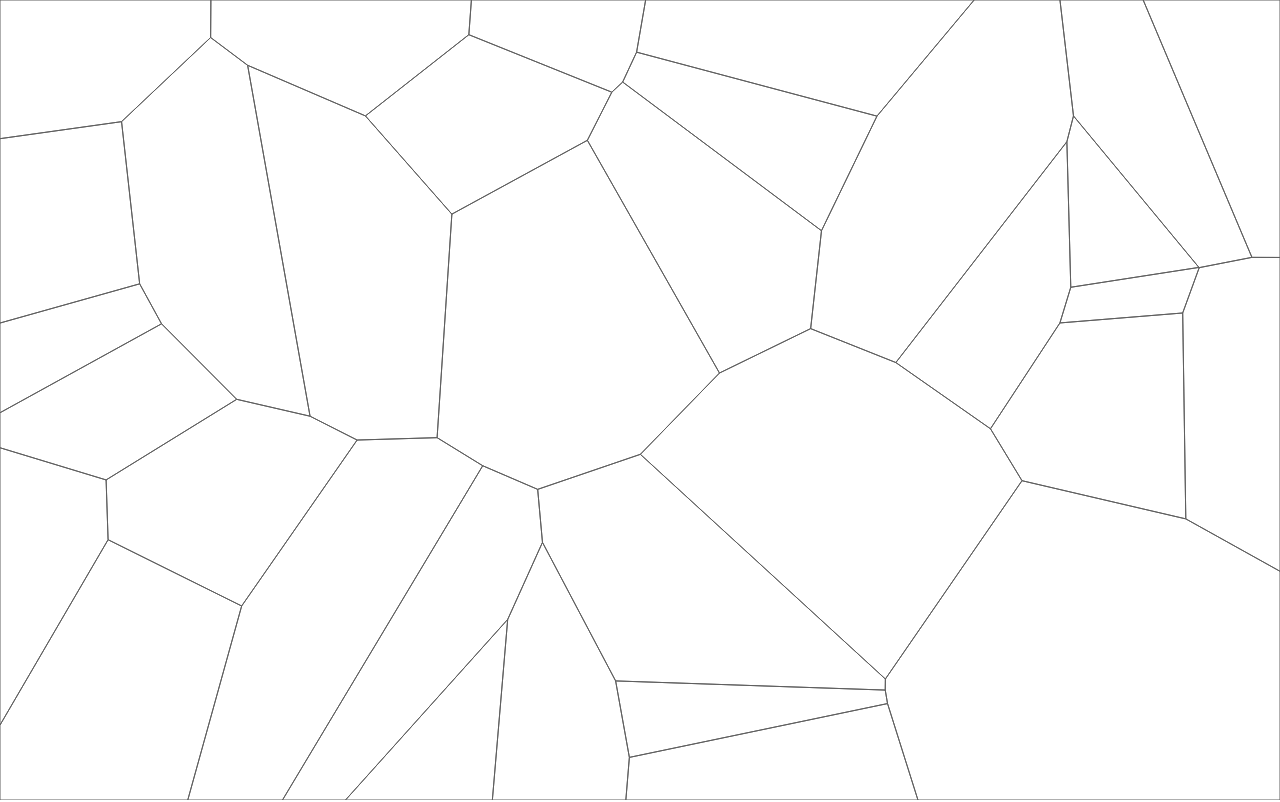
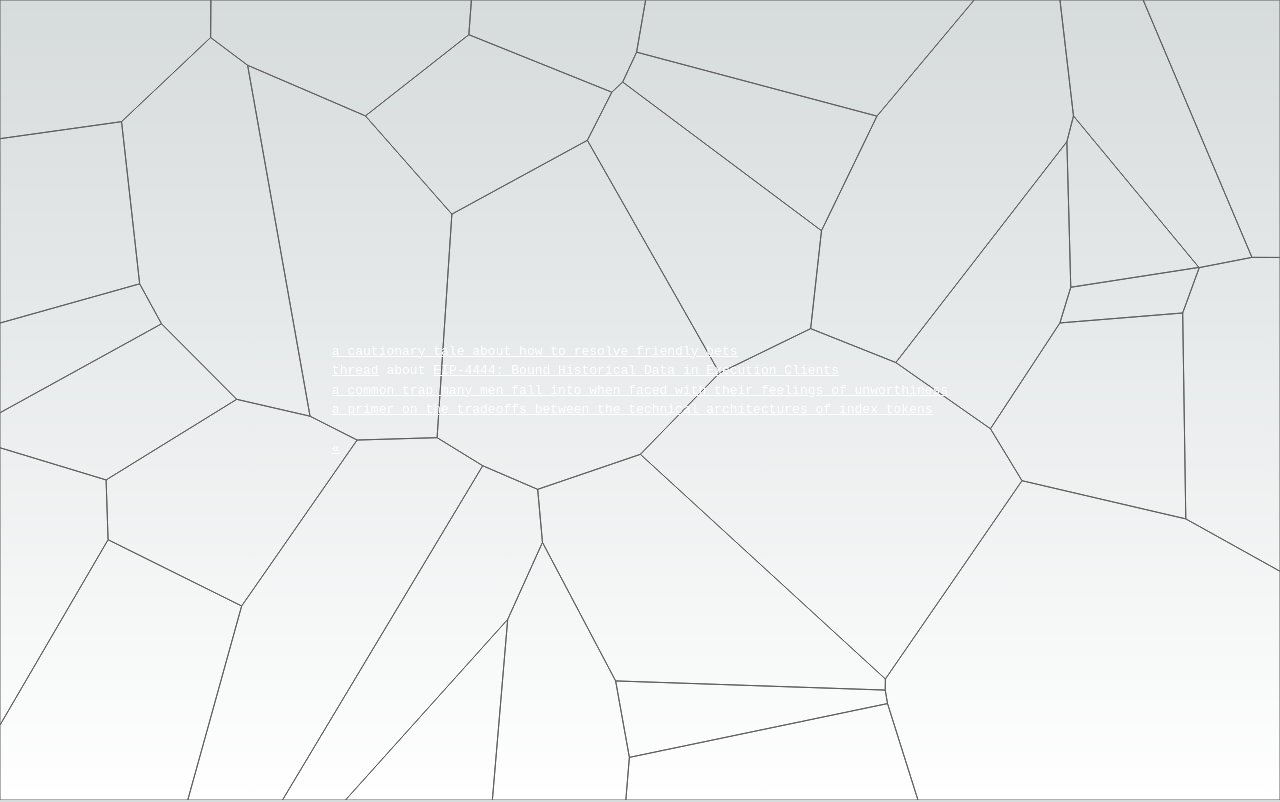
Before and after one commit to RatanRSur/rai.dev, a Next.js app: page /writing in a window 1280 px wide. Before the commit this address had no page. Shown: the top 802 px of the page. Built offline with nearby package versions, Linux system fonts and the light colour scheme.

Commit message:
more copy

```diff
--- a/app/about/page.tsx
+++ b/app/about/page.tsx
@@ -1,36 +1,40 @@
+import Link from "next/link";
+
 export default function About() {
   return (
     <div className="centered-window">
       <div className="normal-text">
         <p>
           i'm a former{" "}
-          <a href="https://arxiv.org/abs/1804.04031">
+          <Link href="https://arxiv.org/abs/1804.04031">
             machine learning engineer
-          </a>
+          </Link>
           ,{" "}
-          <a href="https://github.com/hyperledger/besu">
+          <Link href="https://github.com/hyperledger/besu">
             ethereum core developer
-          </a>
-          , and cofounder of <a href="https://alongside.xyz/">alongside</a>.
-          <br></br>
-          i've mostly tried to have an impact by{" "}
-          <a href="https://80000hours.org/articles/earning-to-give/#what-is-earning-to-give">
+          </Link>
+          , and cofounder of{" "}
+          <Link href="https://alongside.xyz/">alongside</Link>.<br></br>
+          so far i've tried to have an impact by{" "}
+          <Link href="https://80000hours.org/articles/earning-to-give/#what-is-earning-to-give">
             earning to give
-          </a>{" "}
-          but these days i'm trying to figure out how to have a more direct
-          impact on{" "}
-          <a href="https://80000hours.org/problem-profiles/artificial-intelligence/">
-            ai safety
-          </a>
+          </Link>{" "}
+          (and I may continue to) but these days i'm seeing if i can have a more
+          direct impact on{" "}
+          <Link href="https://80000hours.org/problem-profiles/artificial-intelligence/">
+            existential risk from unaligned artificial intelligence
+          </Link>
           .
         </p>
         <br></br>
         <p>
-          i also like dancing, meditation, and solving my friend's problems.
+          i'm also a transhumanist who likes dancing, meditation,
+          entrepreneurship, solving my friend's problems, connection games,
+          betting/prediction markets, and rationalist self-improvement.
         </p>
         <br></br>
         <p>
-          <a href="..">«</a>
+          <Link href="..">«</Link>
         </p>
       </div>
     </div>
--- /dev/null
+++ b/app/contact/page.tsx
@@ -0,0 +1,24 @@
+import Link from "next/link";
+
+export default function Contact() {
+  return (
+    <div className="centered-window">
+      <div className="normal-text">
+        <p>
+          <Link target="_blank" href="https://twitter.com/0xRaino">
+            twitter
+          </Link>
+        </p>
+        <p>
+          <Link target="_blank" href="mailto:rai@rai.dev">
+            email
+          </Link>
+        </p>
+        <br></br>
+        <p>
+          <a href="..">«</a>
+        </p>
+      </div>
+    </div>
+  );
+}
--- a/app/page.tsx
+++ b/app/page.tsx
@@ -9,14 +9,20 @@ export default function Home() {
         <img src="/flower.svg" className="flower" />
         <div className="navigation">
           <p>rai</p>
+          <br></br>
           <p>
             <Link href="/about">about</Link>
+          </p>
+          <p>
+            <Link href="/writing">writing</Link>
           </p>
           <p>
             <Link href="/services">services</Link>
           </p>
           <p>
-            <u>contact</u>
+            <u>
+              <Link href="/contact">contact</Link>
+            </u>
           </p>
         </div>
       </div>
--- a/app/services/page.tsx
+++ b/app/services/page.tsx
@@ -1,3 +1,5 @@
+import Link from "next/link";
+
 export default function Services() {
   return (
     <div className="centered-window">
@@ -13,15 +15,15 @@ export default function Services() {
         </p>
         <p>
           end-to-end specification or review of the on/offchain, financial,
-          game-theoretic, and MEV components of web3 protocols – tell me what
-          you want at the highest level and i'll specify or break your system.
+          game-theoretic, and MEV aspects of web3 protocols – tell me what you
+          want at the highest level and i'll specify or break your system.
         </p>
         <br></br>
         <p>
           <u>architecture, engineering, and testing</u>
         </p>
         <p>
-          offchain components and tooling{" "}
+          offchain services and tooling{" "}
           <em>[rust, typescript, python, scala, kotlin, java]</em>
         </p>
         <p>
@@ -33,13 +35,17 @@ export default function Services() {
         </p>
         <p>
           taking high-stakes decisions – ones that seem totally unmeasurable –
-          and estimating risks, finding shaky assumptions you weren't aware you
-          were resting on, and suggesting cheap experiments that drastically
-          reduce uncertainty.
+          and estimating their risks, finding shaky assumptions you weren't
+          aware you were resting on, and designing cheap experiments that
+          drastically reduce uncertainty.
         </p>
         <br></br>
         <p>
-          <a href="..">«</a>
+          <Link href="../contact">contact</Link>
+        </p>
+        <br></br>
+        <p>
+          <Link href="..">«</Link>
         </p>
       </div>
     </div>
--- /dev/null
+++ b/app/writing/page.tsx
@@ -0,0 +1,52 @@
+import Link from "next/link";
+
+export default function Contact() {
+  return (
+    <div className="centered-window">
+      <div className="normal-text">
+        <p>
+          <Link
+            target="_blank"
+            href="https://www.lesswrong.com/posts/zysbfcBfBG67pxbaA/spirits-vs-terms-as-arbitration-norms"
+          >
+            a cautionary tale about how to resolve friendly bets
+          </Link>
+        </p>
+        <p>
+          <Link
+            target="_blank"
+            href="https://twitter.com/0xRaino/status/1481657360108204033"
+          >
+            thread
+          </Link>{" "}
+          about{" "}
+          <Link href="https://eips.ethereum.org/EIPS/eip-4444">
+            EIP-4444: Bound Historical Data in Execution Clients
+          </Link>
+        </p>
+        <p>
+          <Link
+            target="_blank"
+            href="https://giddy-daisy-03d.notion.site/You-Have-the-Wrong-Challenge-45e07366a9004b47a3229b4e249decd9?pvs=4"
+          >
+            a common trap many men fall into when faced with their feelings of
+            unworthiness
+          </Link>
+        </p>
+        <p>
+          <Link
+            target="_blank"
+            href="https://alongside.xyz/blog/crypto-indexes"
+          >
+            a primer on the tradeoffs between the technical architectures of
+            index tokens
+          </Link>
+        </p>
+        <br></br>
+        <p>
+          <a href="..">«</a>
+        </p>
+      </div>
+    </div>
+  );
+}
```
